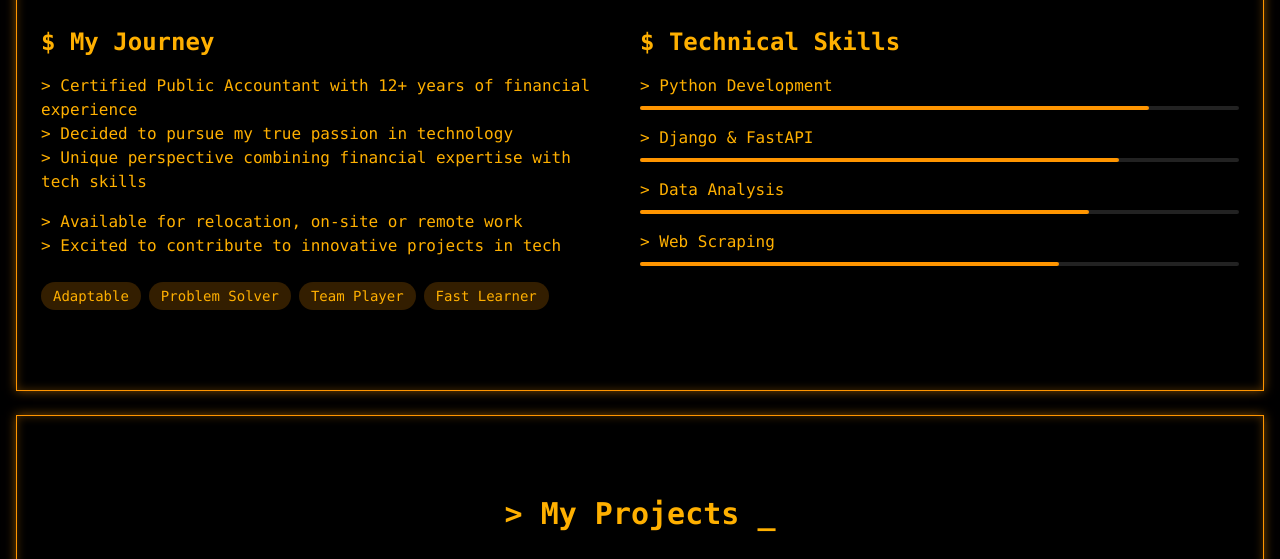
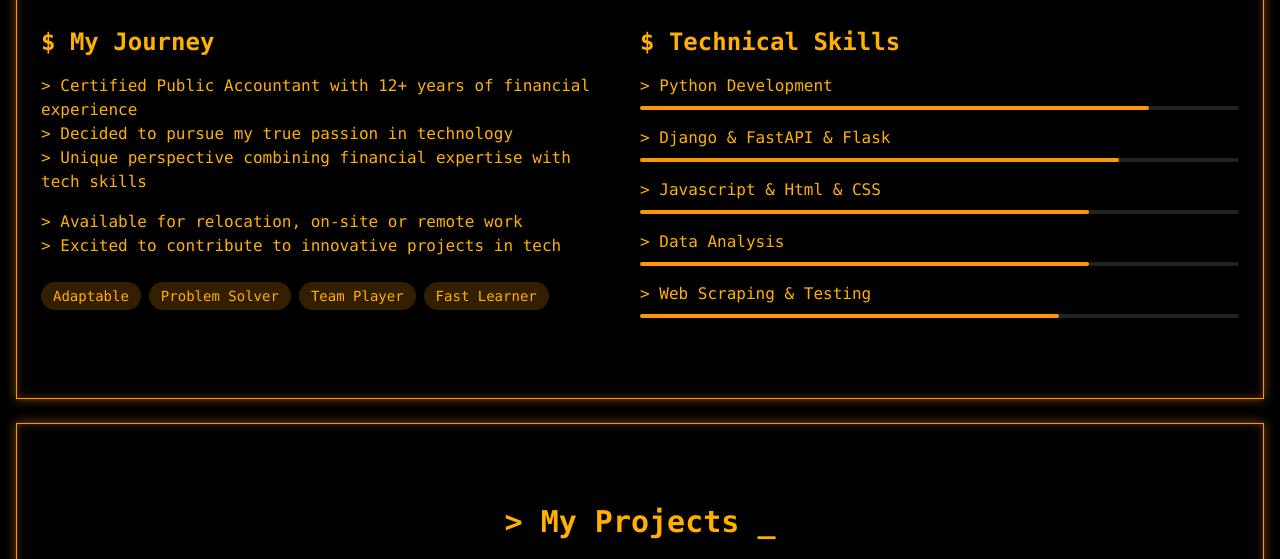
Before and after one commit to gaborgr/gaborgr.github.io, a plain HTML site: page docs/index.html in a window 1280 px wide. Shown: the part 800-1359 px from the top of the page. Drawn offline with nearby package versions, Linux system fonts and the light colour scheme.

Commit message:
update Pic

```diff
--- a/docs/index.html
+++ b/docs/index.html
@@ -3,7 +3,7 @@
 <head>
     <meta charset="UTF-8">
     <meta name="viewport" content="width=device-width, initial-scale=1.0">
-    <title>Gabriel Guerra | Python Developer Portfolio</title>
+    <title>Gabriel Guerra | Portfolio</title>
     <script src="https://cdn.tailwindcss.com"></script>
     <link rel="stylesheet" href="https://cdnjs.cloudflare.com/ajax/libs/font-awesome/6.4.0/css/all.min.css">
     <script>
@@ -270,9 +270,15 @@
                             </div>
                         </div>
                         <div>
-                            <h4 class="font-medium">> Django & FastAPI</h4>
+                            <h4 class="font-medium">> Django & FastAPI & Flask</h4>
                             <div class="progress-bar rounded-full mt-2">
                                 <div class="progress-fill rounded-full" style="width: 80%"></div>
+                            </div>
+                        </div>
+                        <div>
+                            <h4 class="font-medium">> Javascript & Html & CSS </h4>
+                            <div class="progress-bar rounded-full mt-2">
+                                <div class="progress-fill rounded-full" style="width: 75%"></div>
                             </div>
                         </div>
                         <div>
@@ -282,7 +288,7 @@
                             </div>
                         </div>
                         <div>
-                            <h4 class="font-medium">> Web Scraping</h4>
+                            <h4 class="font-medium">> Web Scraping & Testing </h4>
                             <div class="progress-bar rounded-full mt-2">
                                 <div class="progress-fill rounded-full" style="width: 70%"></div>
                             </div>
```
